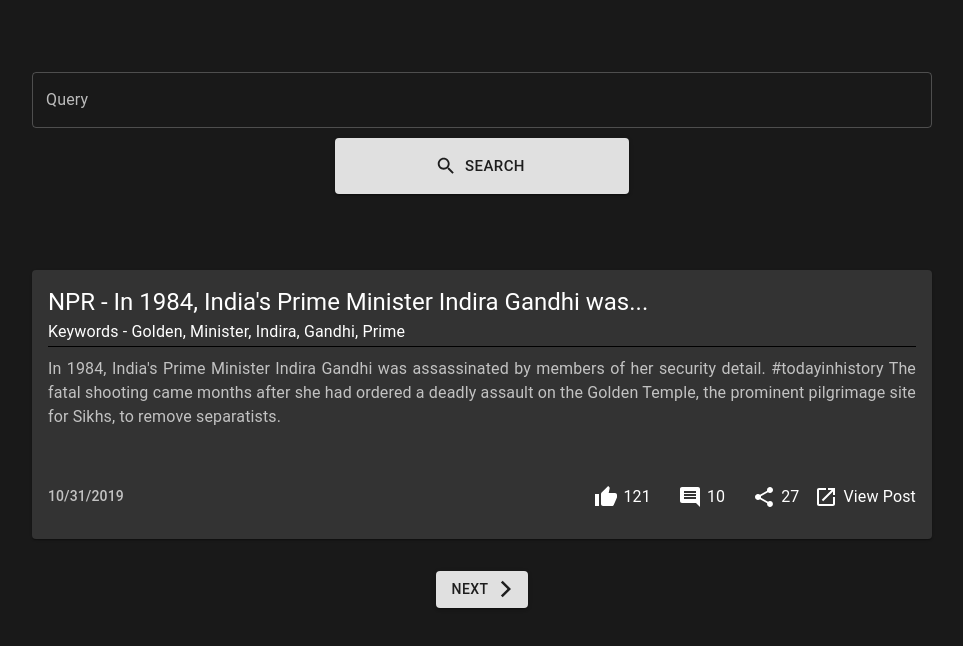
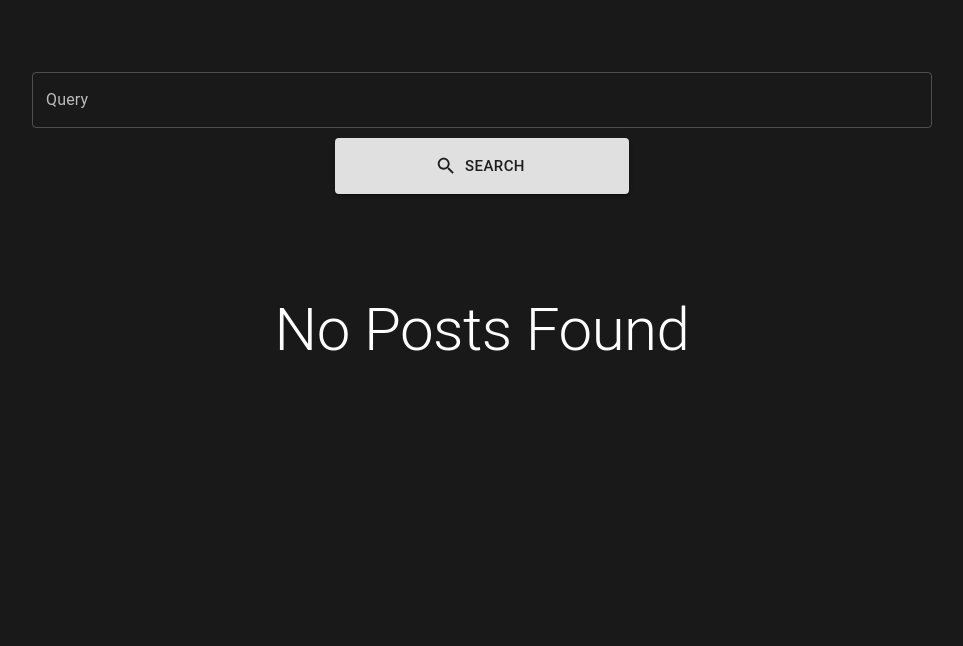
Before and after one commit to Shoney13/facebook-scraper-frontend, a React (Create React App) app: page / in a window 1280 px wide. Shown: the top 646 px of the page, without its empty margins (158-1121 px from the left). Built offline with nearby package versions, Linux system fonts and the light colour scheme.

Commit message:
removed placeholder

```diff
--- a/src/page/home/index.js
+++ b/src/page/home/index.js
@@ -22,48 +22,48 @@
 
 	/** @type {[Posts[], React.Dispatch<Posts>]} */ // TODO: Remove
 	const [posts, setPosts] = useState([
-		{
-			body: "In 1984, India's Prime Minister Indira Gandhi was assassinated by members of her security detail. #todayinhistory\n\nThe fatal shooting came months after she had ordered a deadly assault on the Golden Temple, the prominent pilgrimage site for Sikhs, to remove separatists.",
-			comments: [
-				{
-					author: "Author",
-					dateCreated: "2019-10-31T05:56:03-0700",
-					text: "India endured Indira's end.",
-				},
-				{
-					author: "Author",
-					dateCreated: "2019-10-31T15:28:47-0700",
-					text: "                  Pradip Majumdar ",
-				},
-				{
-					author: "Steven Cullen",
-					dateCreated: "2019-10-31T09:01:52-0700",
-					text: "I remember the history......",
-				},
-				{
-					author: "Author",
-					dateCreated: "2019-10-31T07:27:40-0700",
-					text: "I remember that day vividly. I was a high-school student in Calcutta at the time. We were in the chemistry laboratory when our professor gave us the news and told us all classes were suspended for the rest of the day. Some students were more excited about getting the rest of the day off rather than being concerned that our Prime Minister had just been assassinated by her own bodyguards.",
-				},
-				{
-					author: "Author",
-					dateCreated: "2019-10-31T06:38:52-0700",
-					text: "the way it should be",
-				},
-				{
-					author: "Author",
-					dateCreated: "2019-10-31T06:00:07-0700",
-					text: "You mean \u2018Hindustan\u2019, right? But even that is not enough to justify that country\u2019s treatment of Sikhs - before or after 1984.",
-				},
-			],
-			date_created: "2019-10-31T05:51:07-0700",
-			headline: "NPR - In 1984, India's Prime Minister Indira Gandhi was...",
-			keywords: "Golden,Minister,Indira,Gandhi,Prime",
-			num_comments: 10,
-			num_likes: 121,
-			num_shares: 27,
-			url: "https://www.facebook.com/story.php?story_fbid=10158548679826756&id=10643211755",
-		},
+		// {
+		// 	body: "In 1984, India's Prime Minister Indira Gandhi was assassinated by members of her security detail. #todayinhistory\n\nThe fatal shooting came months after she had ordered a deadly assault on the Golden Temple, the prominent pilgrimage site for Sikhs, to remove separatists.",
+		// 	comments: [
+		// 		{
+		// 			author: "Author",
+		// 			dateCreated: "2019-10-31T05:56:03-0700",
+		// 			text: "India endured Indira's end.",
+		// 		},
+		// 		{
+		// 			author: "Author",
+		// 			dateCreated: "2019-10-31T15:28:47-0700",
+		// 			text: "                  Pradip Majumdar ",
+		// 		},
+		// 		{
+		// 			author: "Steven Cullen",
+		// 			dateCreated: "2019-10-31T09:01:52-0700",
+		// 			text: "I remember the history......",
+		// 		},
+		// 		{
+		// 			author: "Author",
+		// 			dateCreated: "2019-10-31T07:27:40-0700",
+		// 			text: "I remember that day vividly. I was a high-school student in Calcutta at the time. We were in the chemistry laboratory when our professor gave us the news and told us all classes were suspended for the rest of the day. Some students were more excited about getting the rest of the day off rather than being concerned that our Prime Minister had just been assassinated by her own bodyguards.",
+		// 		},
+		// 		{
+		// 			author: "Author",
+		// 			dateCreated: "2019-10-31T06:38:52-0700",
+		// 			text: "the way it should be",
+		// 		},
+		// 		{
+		// 			author: "Author",
+		// 			dateCreated: "2019-10-31T06:00:07-0700",
+		// 			text: "You mean \u2018Hindustan\u2019, right? But even that is not enough to justify that country\u2019s treatment of Sikhs - before or after 1984.",
+		// 		},
+		// 	],
+		// 	date_created: "2019-10-31T05:51:07-0700",
+		// 	headline: "NPR - In 1984, India's Prime Minister Indira Gandhi was...",
+		// 	keywords: "Golden,Minister,Indira,Gandhi,Prime",
+		// 	num_comments: 10,
+		// 	num_likes: 121,
+		// 	num_shares: 27,
+		// 	url: "https://www.facebook.com/story.php?story_fbid=10158548679826756&id=10643211755",
+		// },
 	]);
 
 	const getPosts = useCallback(async () => {
```
